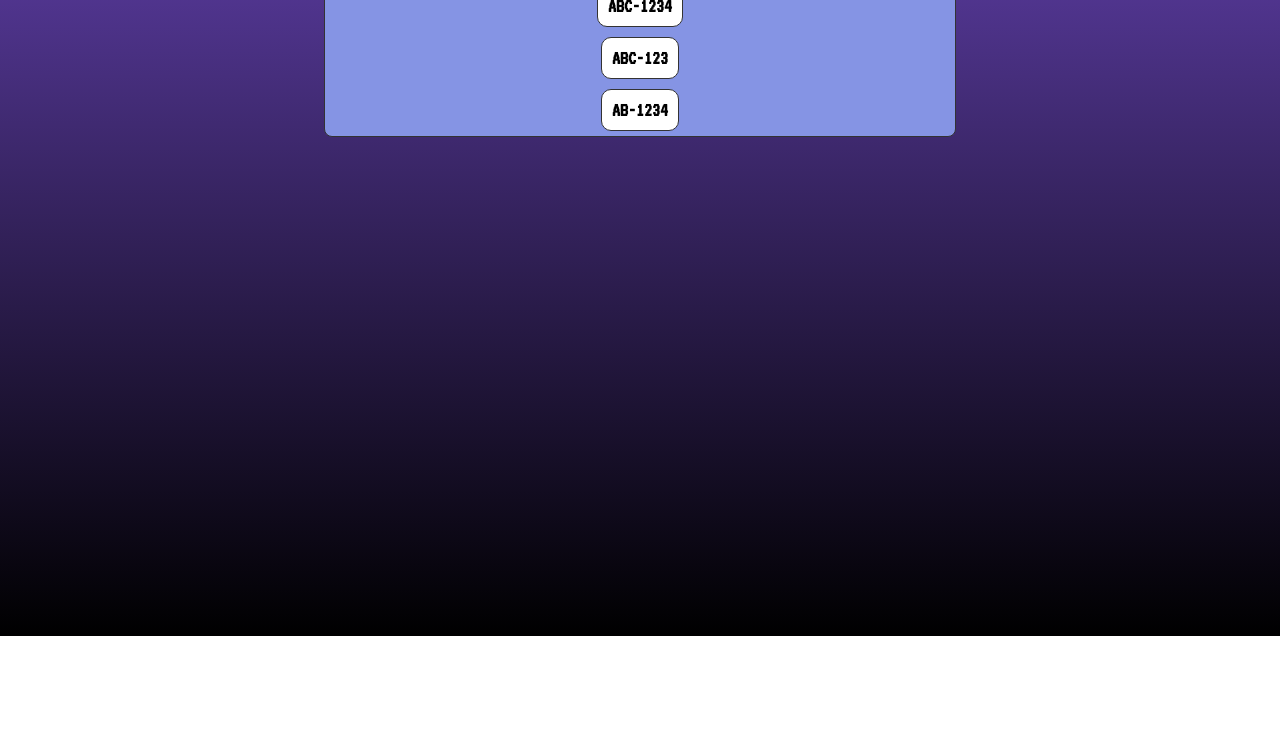
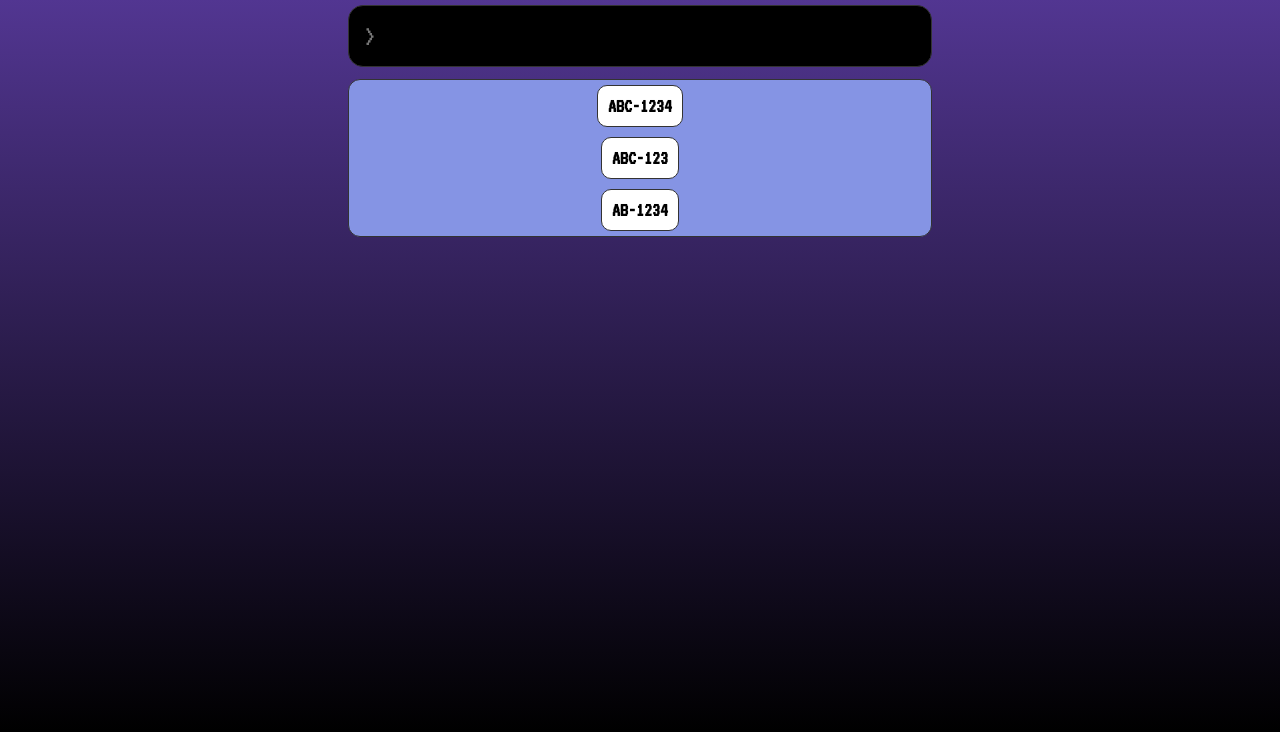
Before and after one commit to iannickgagnon/H2025_TCH099_PROF_WEB, a plain HTML site: page index.html in a window 1280 px wide. Shown: the part 180-912 px from the top of the page. Before the commit the page ends 816 px from the top, so only its background shows below. Drawn offline with Linux system fonts and the light colour scheme.

Commit message:
Added caret color

```diff
--- a/assets/styles/index.css
+++ b/assets/styles/index.css
@@ -68,7 +68,7 @@ background: linear-gradient(
 
 #input-regex {
     background-color: black;
-    caret-color: transparent;
+    caret-color: grey;
     color: grey;
     font-family: var(--main-font);
     font-size: 1.25em;
@@ -152,3 +152,8 @@ background: linear-gradient(
 .hidden {
     display: none;
 }
+
+body {
+    font-size: 150%;
+    padding: 3rem;
+}
```
